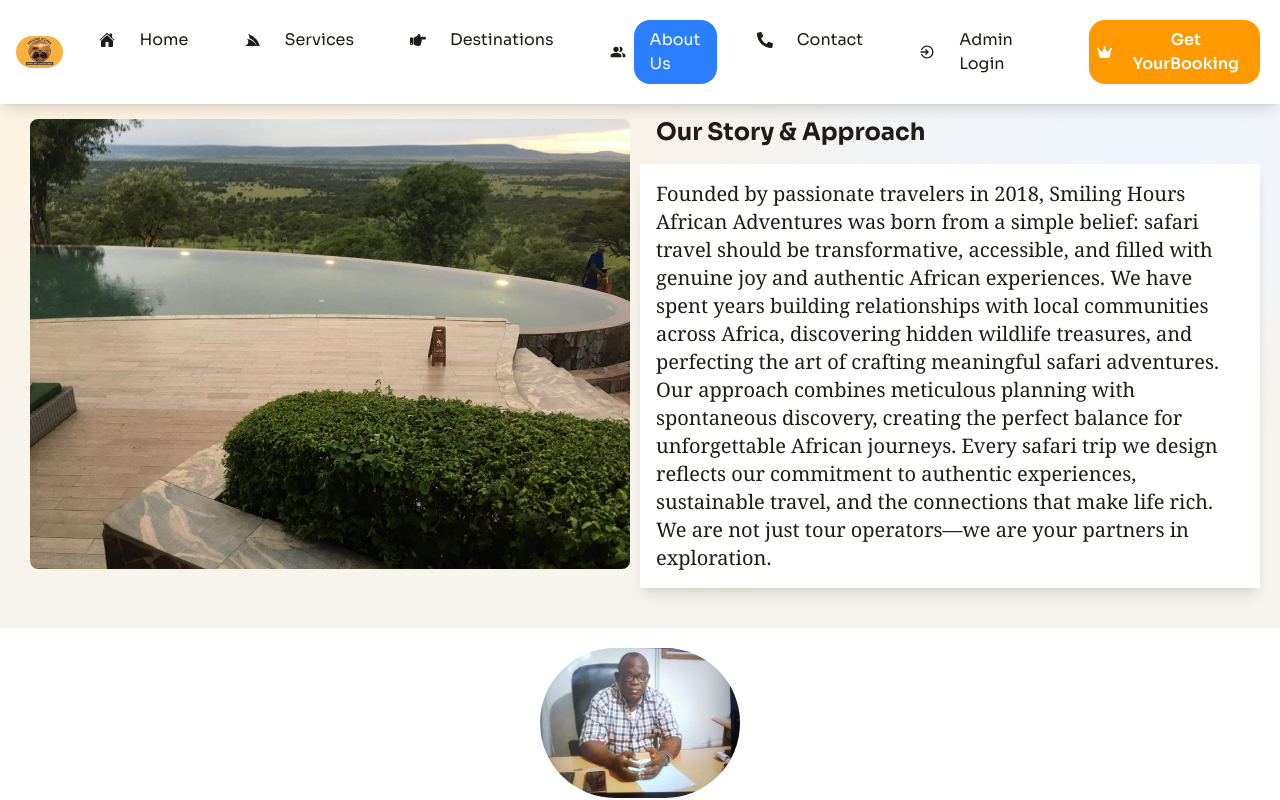
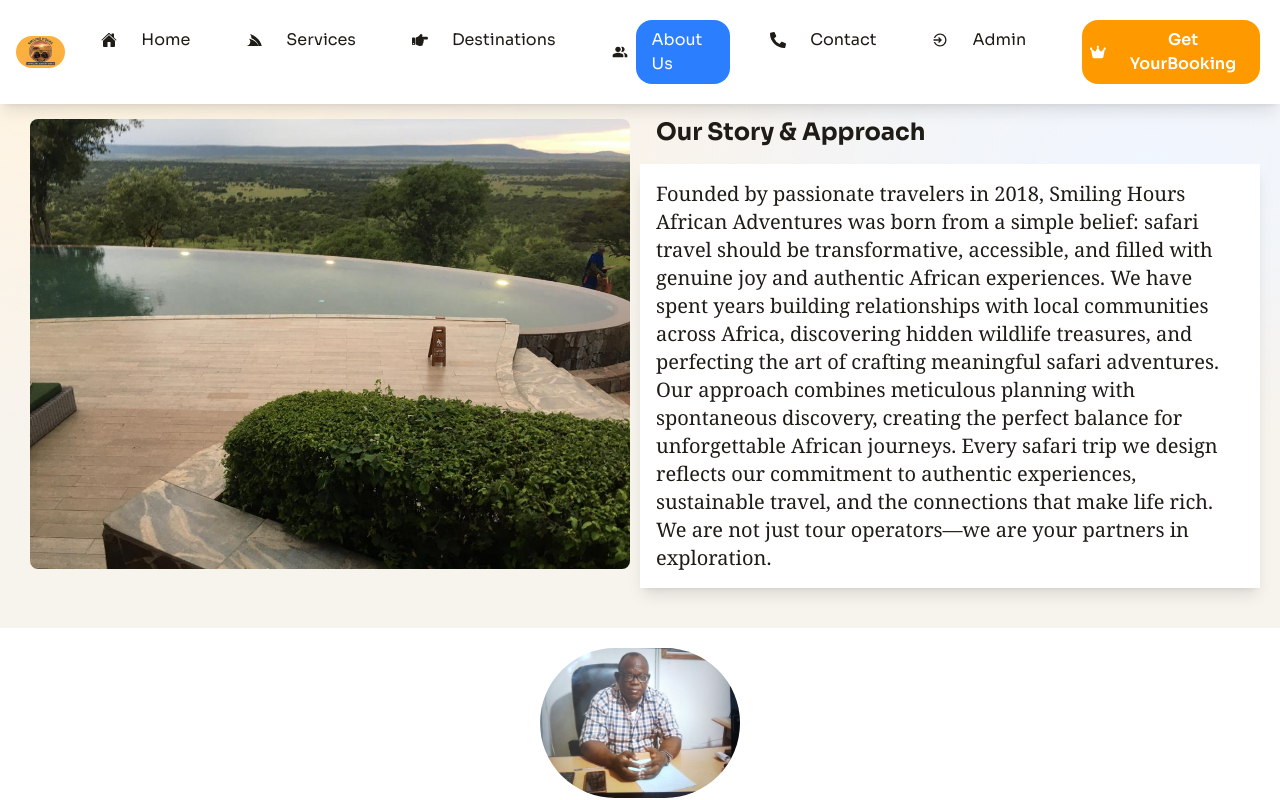
Before and after one commit to jaffaryjaffary/Tourism, a Next.js app: page /About in a window 1280 px wide. Shown: the top 800 px of the page. Built offline with nearby package versions, Linux system fonts and the light colour scheme.

Commit message:
add full project (client, server, database)

```diff
--- a/components/NavBar.jsx
+++ b/components/NavBar.jsx
@@ -39,7 +39,7 @@ const menu=[
         icon:<FaPhoneAlt />
     },
      {
-        label: 'Admin Login',
+        label: 'Admin',
         path: '/Login',
         icon:<IoMdLogIn />
     },
```
